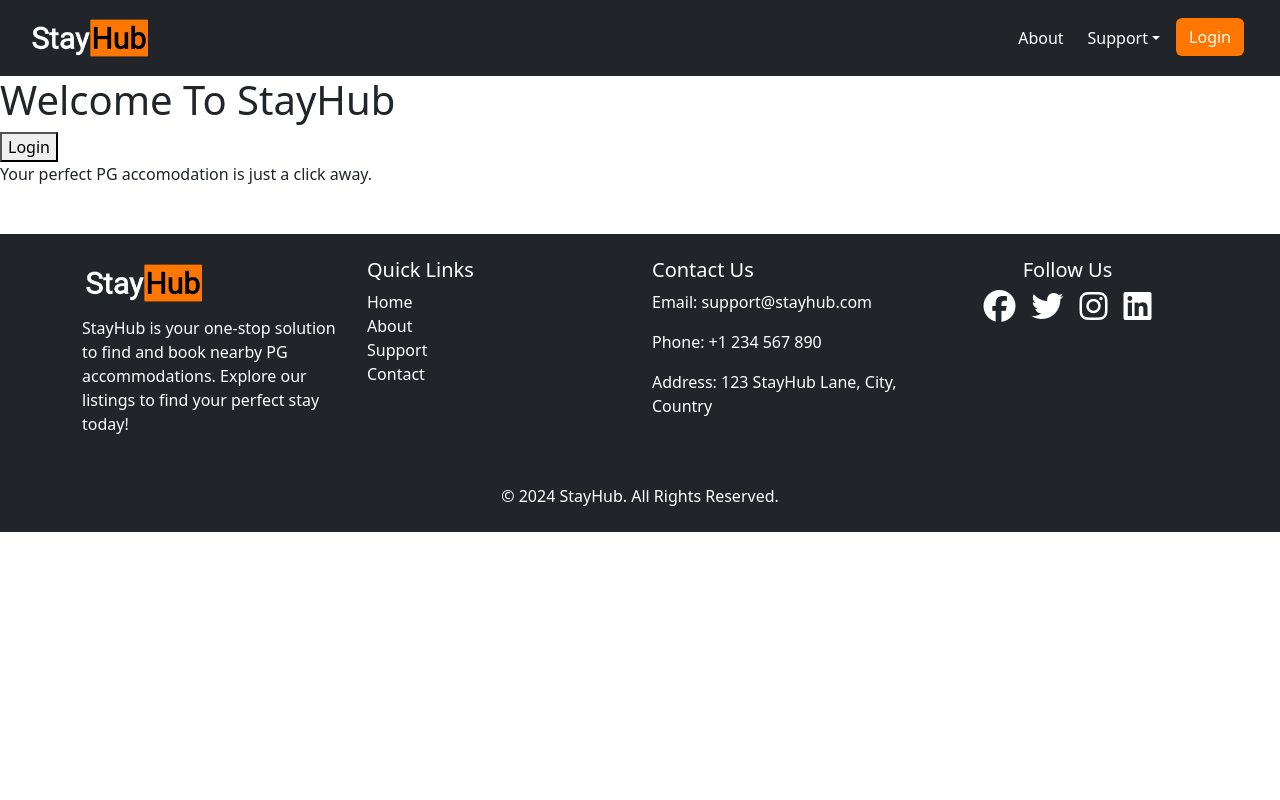
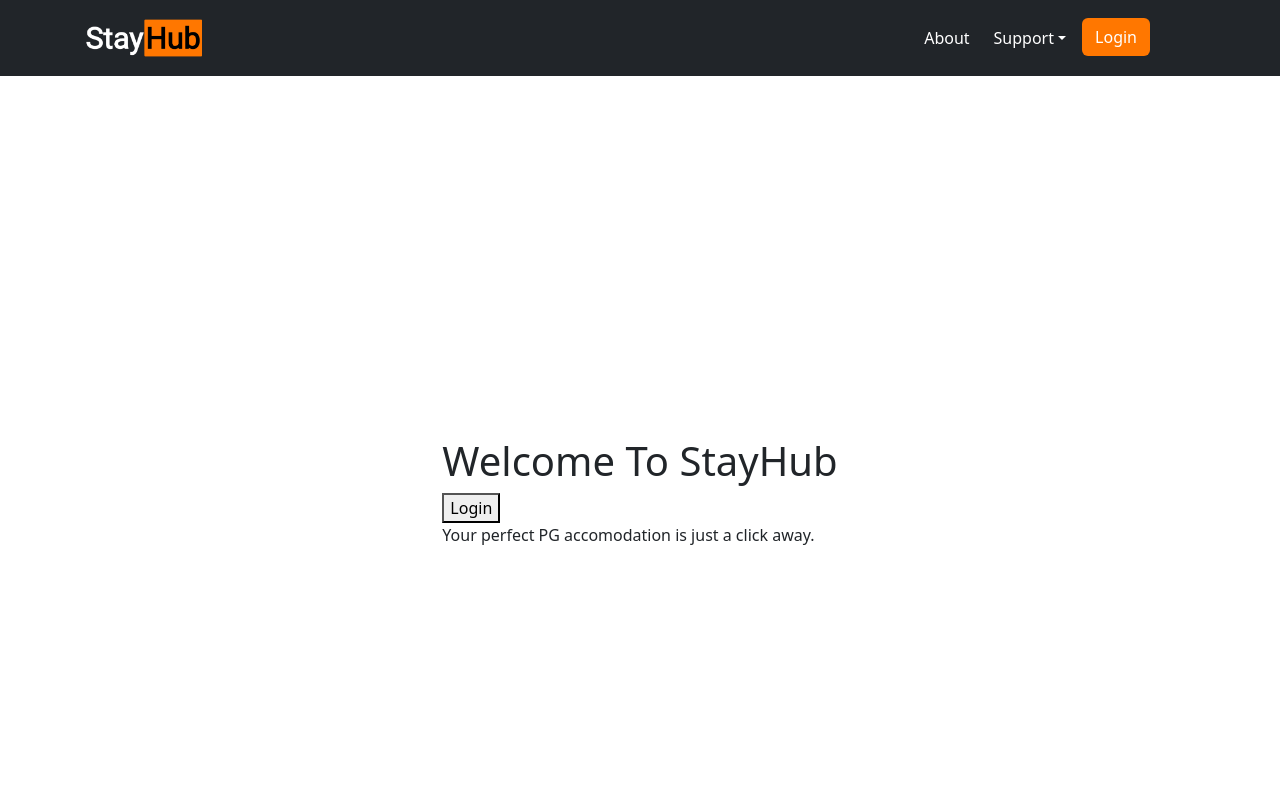
Before and after one commit to smokiesam/CDAC_PROJECT_KD_J028, a React (Create React App) app in the folder StayHub/stayhub/: page / in a window 1280 px wide. Shown: the top 800 px of the page. Built offline with nearby package versions, Linux system fonts and the light colour scheme.

Commit message:
Fixed responsiveness in head,body(app.js)

```diff
--- a/StayHub/stayhub/src/App.js
+++ b/StayHub/stayhub/src/App.js
@@ -11,10 +11,12 @@ const App = () => {
   return (
     <Router>
       <Header />
-      <Routes>
-        <Route path="/" element={<LandingPage />} />
-        <Route path="/login" element={<LoginPage />} />
-      </Routes>
+      <div className="container my-4 d-flex justify-content-center align-items-center vh-100"> {/* Added container here */}
+        <Routes>
+          <Route path="/" element={<LandingPage />} />
+          <Route path="/login" element={<LoginPage />} />
+        </Routes>
+      </div>
       <Footer />
     </Router>
   );
--- a/StayHub/stayhub/src/components/Header.jsx
+++ b/StayHub/stayhub/src/components/Header.jsx
@@ -5,39 +5,77 @@ const Header = () => {
   return (
     <div>
       <nav className="navbar navbar-expand-lg navbar-light bg-dark">
-        <div className="container-fluid">
+        <div className="container"> {/* Changed container-fluid to container */}
           {/* Logo */}
-          <a className="navbar-brand ms-3" href="/">
-          <img src={logo} alt="Logo" width="120" height="50" className="d-inline-block align-top" />
+          <a className="navbar-brand " href="/">
+            <img src={logo} alt="Logo" width="120" height="50" className="d-inline-block align-top" />
           </a>
 
           {/* Navbar toggle button for mobile */}
-          <button className="navbar-toggler" type="button" data-bs-toggle="collapse" data-bs-target="#navbarNav" aria-controls="navbarNav" aria-expanded="false" aria-label="Toggle navigation">
+          <button
+            className="navbar-toggler"
+            type="button"
+            data-bs-toggle="collapse"
+            data-bs-target="#navbarNav"
+            aria-controls="navbarNav"
+            aria-expanded="false"
+            aria-label="Toggle navigation"
+          >
             <span className="navbar-toggler-icon"></span>
           </button>
 
           {/* Navbar items */}
           <div className="collapse navbar-collapse" id="navbarNav">
             <ul className="navbar-nav ms-auto">
-              {/* Login Button */}
+              {/* About Link */}
               <li className="nav-item me-2">
-                <a className="nav-link text-white " href="#">About</a>
+                <a className="nav-link text-white" href="#">
+                  About
+                </a>
               </li>
+
               {/* Dropdown */}
               <li className="nav-item dropdown me-2">
-                <a className="nav-link dropdown-toggle text-white" href="#" id="navbarDropdown" role="button" data-bs-toggle="dropdown" aria-expanded="false">
+                <a
+                  className="nav-link dropdown-toggle text-white"
+                  href="#"
+                  id="navbarDropdown"
+                  role="button"
+                  data-bs-toggle="dropdown"
+                  aria-expanded="false"
+                >
                   Support
                 </a>
                 <ul className="dropdown-menu" aria-labelledby="navbarDropdown">
-                  <li><a className="dropdown-item" href="#">Action</a></li>
-                  <li><a className="dropdown-item" href="#">Another action</a></li>
-                  <li><hr className="dropdown-divider" /></li>
-                  <li><a className="dropdown-item" href="#">Something else here</a></li>
+                  <li>
+                    <a className="dropdown-item" href="#">
+                      Action
+                    </a>
+                  </li>
+                  <li>
+                    <a className="dropdown-item" href="#">
+                      Another action
+                    </a>
+                  </li>
+                  <li>
+                    <hr className="dropdown-divider" />
+                  </li>
+                  <li>
+                    <a className="dropdown-item" href="#">
+                      Something else here
+                    </a>
+                  </li>
                 </ul>
               </li>
-              {/* Text Button */}
-              <li className="nav-item" >
-                <button className="btn text-white me-4" style={{ backgroundColor: '#FF7700'}}>Login</button>
+
+              {/* Login Button */}
+              <li className="nav-item">
+                <button
+                  className="btn text-white me-5"
+                  style={{ backgroundColor: '#FF7700' }}
+                >
+                  Login
+                </button>
               </li>
             </ul>
           </div>
--- a/StayHub/stayhub/src/screens/LandingPage.jsx
+++ b/StayHub/stayhub/src/screens/LandingPage.jsx
@@ -1,5 +1,4 @@
 import React from "react";
-import "../styles/LandingPage.css"
 import { useNavigate} from 'react-router-dom'
 
 function LandingPage(){
```
